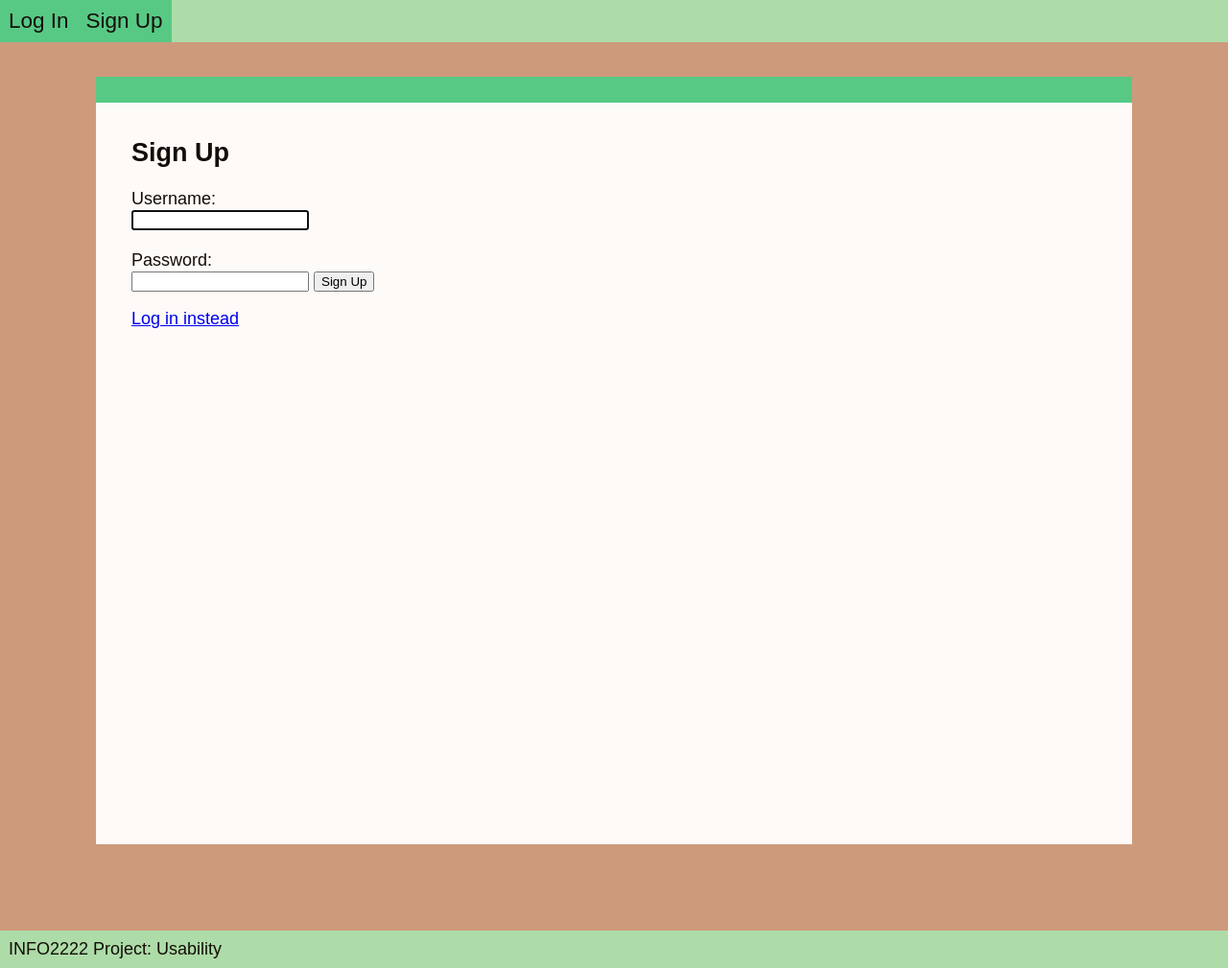
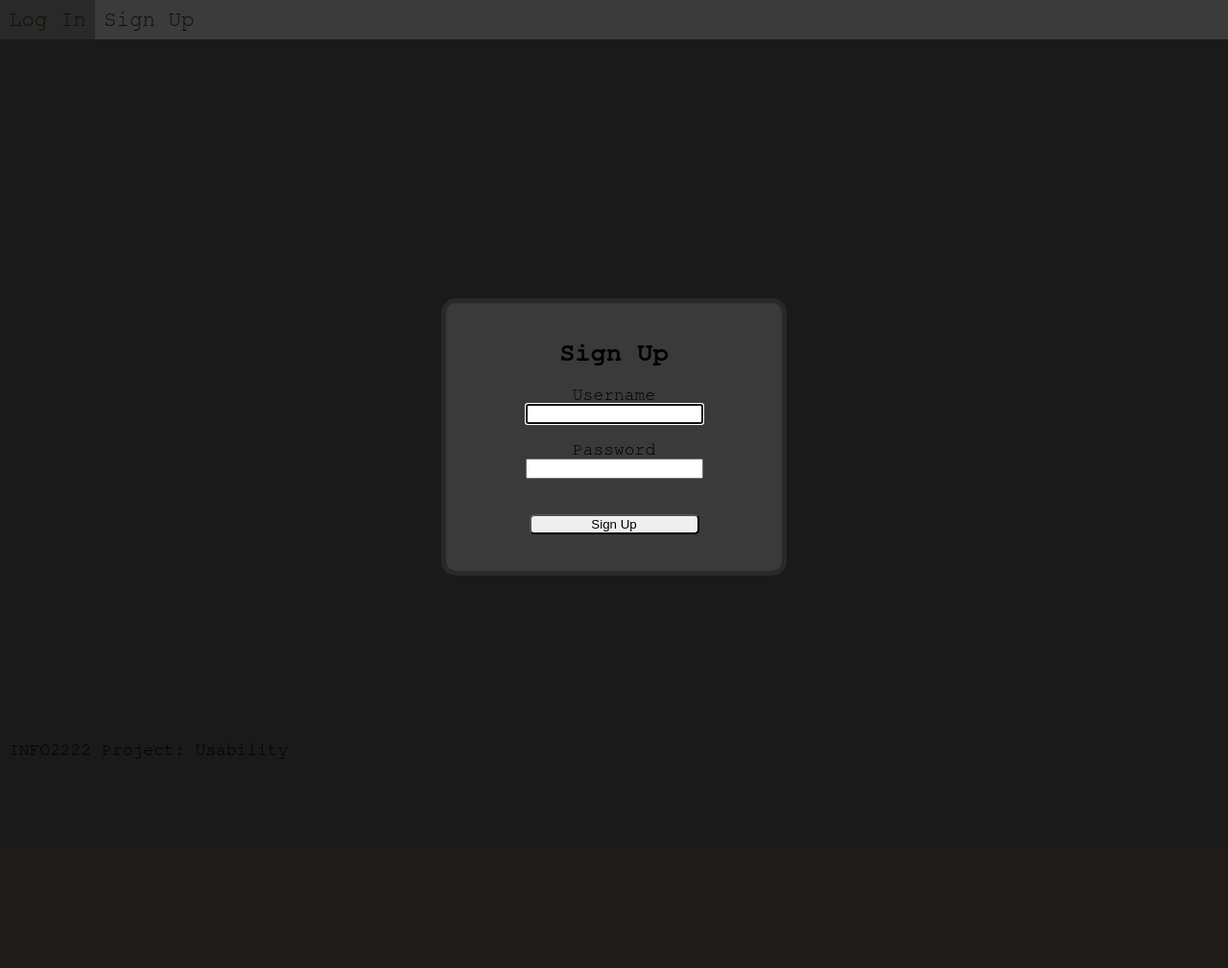
Before and after one commit to lopsy1/INFO2222-Usability, a Flask app: page /signup in a window 1280 px wide. Shown: the whole page at 96% size. After the commit the page ends 791 px from the top, so only its background shows below. Run offline with Flask 3, Linux system fonts and the light colour scheme; parts of the project's set-up code (start-up, migrations or seed data) failed here and were passed over.

Commit message:
made a dark mode version of some of the pages

```diff
--- a/static/css/style.css
+++ b/static/css/style.css
@@ -1,6 +1,6 @@
 :root {
     --color-bg-0: #fdfaf8;
-    --color-prm-0: #ce9a7c;
+    --color-prm-0: #1a1a1a;
     --color-sec-0: #addca8;
     --color-acc-0: #57c985;
     --color-txt-0: #140d07;
@@ -11,11 +11,20 @@
 }
 
 html {
-    font-family: "Lexend", sans-serif;
+    font-family: "FreeMono", monospace;
     font-weight: 400;
     font-size: 18px;
-    color: var(--color-txt-0);
+    color: #000000;
     background-color: var(--color-prm-0);
+}
+
+#password {
+    margin-bottom: 19px;
+}
+
+button.signuplogin {
+    border-radius:5px;
+    width: 177px;
 }
 
 body {
@@ -24,7 +33,15 @@ body {
 
 nav {
     overflow: hidden;
-    background-color: var(--color-sec-0);
+    background-color: #3b3b3b;
+}
+
+ul.button {
+    display: inline;
+}
+
+ul a:hover {
+background-color: #292929;
 }
 
 #nav-username {
@@ -35,31 +52,40 @@ nav {
 nav a {
     float: left;
     padding: 0.5rem;
-    background-color: var(--color-acc-0);
-    color: var(--color-txt-0);
+    background-color: #3b3b3b;
+    color: #140d07;
     font-size: 1.25rem;
     text-decoration: none;
+    display: block;
+}
+
+div.login-form {
+    text-align: center;
 }
 
 main {
-    border-top: 1.5rem solid var(--color-acc-0);
-    padding: 1px; /* Stops margin collapse */
-    margin-top: 2rem;
+    padding: 2px; /* Stops margin collapse */
+    margin-top: 15rem;
     margin-inline: auto;
-    min-height: 100dvh;
-    margin-bottom: 5rem;
+    margin-bottom: 15.6rem;
     /* max-width: min(80rem, calc(100% - 4rem)); */
-    max-width: 60rem;
-    background-color: var(--color-bg-0);
+    max-width: 20rem;
+    background-color: #3a3a3a;
+    border-radius: 15px;
+    border: 5px solid #292929;
 }
 
 section.text {
     margin: 2rem;
 }
 
+
+
 footer {
-    background-color: var(--color-sec-0);
+    background-color: #1a1a1a;
     padding: 0.5rem;
+    position: absolute;
+    bottom: 0;
 }
 
 
--- a/templates/base.jinja
+++ b/templates/base.jinja
@@ -25,15 +25,20 @@ Yeah I know it's pretty ugly...
 <body>
     <nav>
         <div id="nav-logged-in">
-            <a href="/home">Home</a>
-            <a href="/friends">Friends</a>
+            <ul class="button">
+                <a href="/home">Home</a>
+                <a href="/friends">Friends</a>
+            </ul>
+
             <div id="nav-username">
-                Username: <span class="username-text"></span>
+               <span class="username-text"></span>
             </div>
         </div>
         <div id="nav-logged-out">
-            <a href="/login">Log In</a>
-            <a href="/signup">Sign Up</a>
+            <ul class="button">
+                <a href="/login">Log In</a>
+                <a href="/signup">Sign Up</a>
+            </ul>
         </div>
     </nav>
     <!-- The content from any other page goes here -->
--- a/templates/index.jinja
+++ b/templates/index.jinja
@@ -9,8 +9,6 @@ Index page, the "default" page when you visit "http://localhost/"
 <main>
     <section class="text">
         <h2>Hello! Welcome to the site!</h2>
-        <p><a href="/signup">Sign Up</a></p>
-        <p><a href="/login">Log In</a></p>
     </section>
 </main>
 
--- a/templates/signup.jinja
+++ b/templates/signup.jinja
@@ -6,18 +6,14 @@ Sign up page, pretty much the same as login.
 
 {% block content %}
 <main>
-    <section class="text">
+    <section class="text" >
         <div class="login-form">
             <h2>Sign Up</h2>
-            <label for="username">Username: </label><br>
+            <label for="username">Username</label><br>
             <input id="username" autofocus /><br><br>
-            <label for="password">Password: </label><br>
-            <input id="password" type="password" />
-            <button onclick="signup()">Sign Up</button>
-        </div>
-        <p>
-            <a href="/login">Log in instead</a>
-        </p>
+            <label for="password">Password</label><br>
+            <input id="password" type="password" /><br><br>
+            <button class="signuplogin" onclick="signup()">Sign Up</button>        </div>
     </section>
 </main>
 
```
Also changed, not shown: templates/login.jinja (+5 -7 lines).
